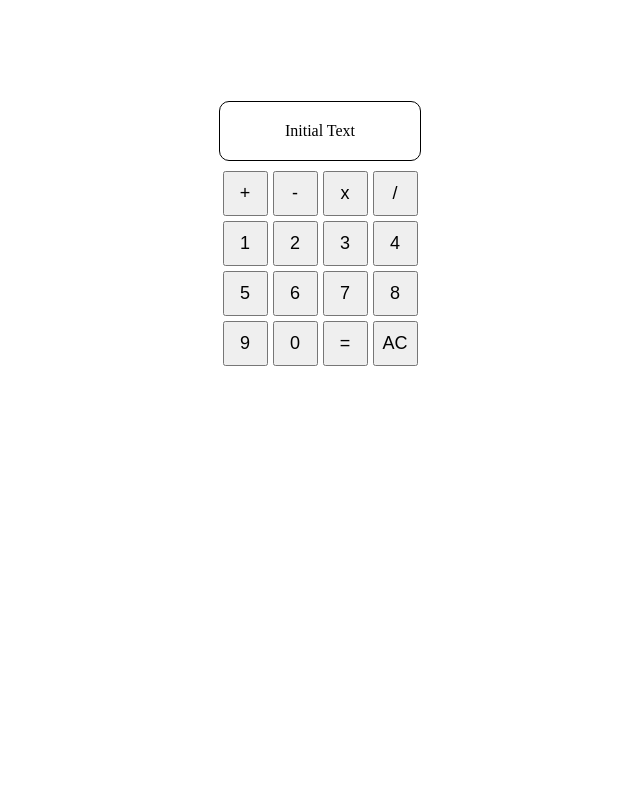
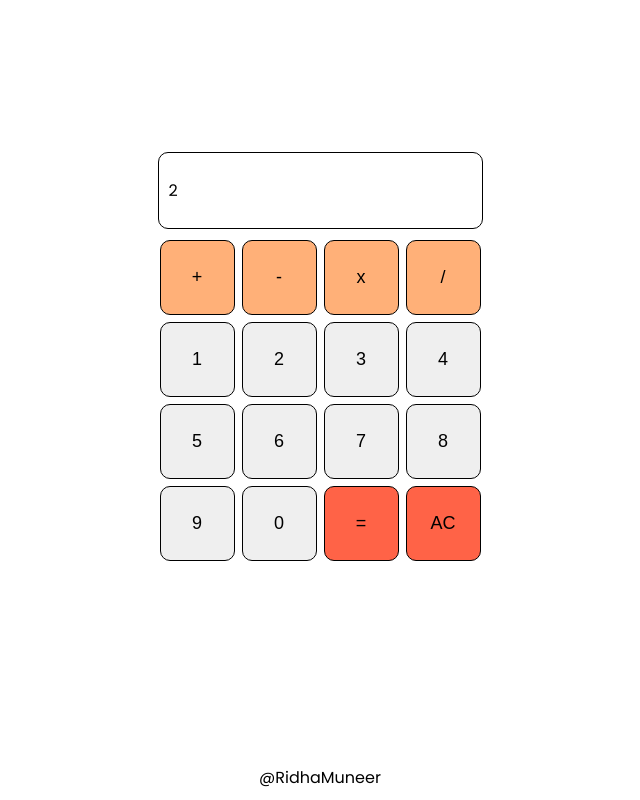
Before and after one commit to RidhaMuneer/Calculator, a plain HTML site: page index.html in a window 1280 px wide. Shown: the whole page, without its empty margins (320-960 px from the left). Drawn offline with Linux system fonts and the light colour scheme.

Commit message:
finished styling the layout

```diff
--- a/index.html
+++ b/index.html
@@ -6,13 +6,14 @@
     <meta name="viewport" content="width=device-width, initial-scale=1.0">
     <script src="./operations.js"></script>
     <link rel="stylesheet" href="./style.css">
+    <link href="https://fonts.googleapis.com/css2?family=Poppins:wght@400;700&display=swap" rel="stylesheet">
     <title>Calculator</title>
 </head>
 <body>
     <div class="calBody">
 
         <div class="resultBox">
-            <span id="myLabel">Initial Text</span>
+            <span id="myLabel">2</span>
         </div>
 
         <div class="buttonContainer">
@@ -36,4 +37,7 @@
 
     </div>
 </body>
+<footer>
+    <a href="https://github.com/RidhaMuneer" class="styled-link">@RidhaMuneer</a>
+</footer>
 </html>
--- a/style.css
+++ b/style.css
@@ -1,16 +1,19 @@
-.resultBox{
+body {
+    font-family: 'Poppins', sans-serif;
+  }
+
+  .resultBox {
     display: flex;
-    justify-content: center;
     align-items: center;
     border-radius: 10px;
     border: 1px black solid;
-    padding-top: 20px;
-    padding-bottom: 20px;
-    width: 200px;
-}
+    height: 75px;
+    width: 313px;
+    padding-left: 10px;
+  }
 
 .calBody{
-    margin-top: 8%;
+    margin-top: 12%;
     display: flex;
     justify-content: center;
     align-items: center;
@@ -26,9 +29,12 @@
   }
 
 button {
-    width: 45px;
-    height: 45px;
+    width: 75px;
+    height: 75px;
     font-size: 18px;
+    border-radius: 10px;
+    border: 1px black solid;
+    margin: 1px;
 }
 
 .buttonContainer {
@@ -37,3 +43,20 @@ button {
     grid-gap: 5px;
     justify-items: center;
 }
+
+.clear, .equal{
+    background-color: tomato;
+}
+
+.add, .subtract, .multi, .divide{
+    background-color: rgba(255, 148, 71, 0.733);
+}
+
+.styled-link {
+    text-decoration: none;
+    color: black;
+    position: fixed;
+    bottom: 10px; /* Adjust the value as needed */
+    left: 50%;
+    transform: translateX(-50%);
+}
```
